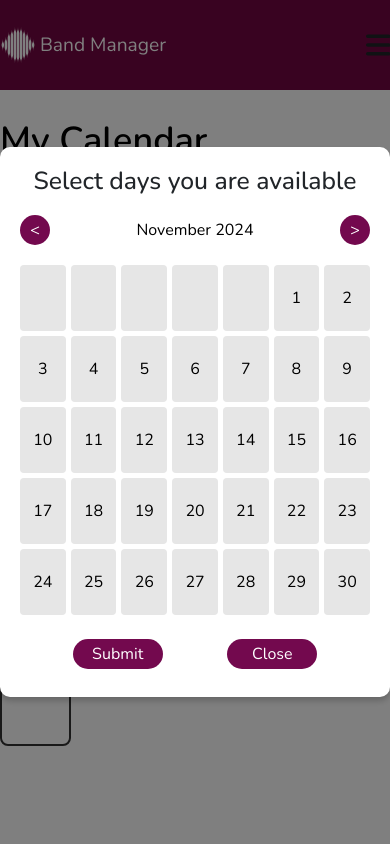
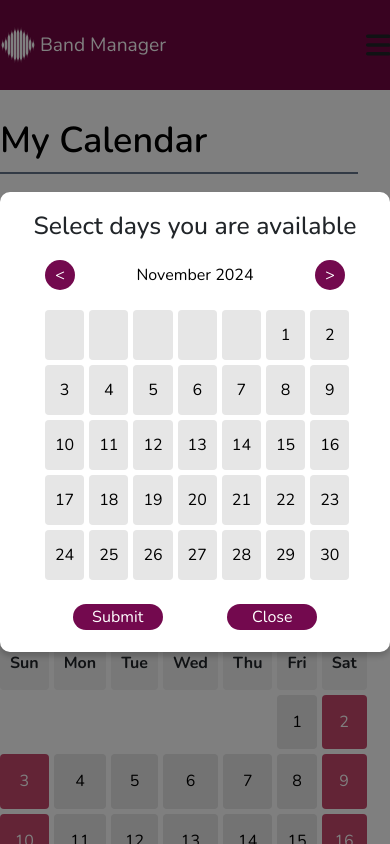
Before and after one commit to Kannella/band_management_front_end, a React (Create React App) app in the folder app/: page /calendar in a window 390 px wide. Both pictures are taken after a click on the button "Add your Availability". Built offline with nearby package versions, Linux system fonts and the light colour scheme.

Commit message:
Responsive Calendar

```diff
--- a/app/src/pages/manager/calendar.css
+++ b/app/src/pages/manager/calendar.css
@@ -16,14 +16,14 @@
   padding: 20px;
   border-radius: 10px;
   width: 600px;
-  height: 550px;
+  height: 480px;
   max-width: 100%;
   box-shadow: 0 4px 6px rgba(0, 0, 0, 0.2);
   text-align: center;
 }
 
 .mini-calendar{
-  max-width: 60%;
+  max-width: 40%;
   font-family: "Nunito", sans-serif;
   align-items: center;
   justify-content: center;
@@ -60,7 +60,7 @@
   text-align: center;
   display: grid;
   width: 100%;
-  height: 100px;
+  height: 270px;
   grid-template-columns: repeat(7, 1fr);
   gap: 5px;
   margin-top: 10px;
@@ -72,12 +72,10 @@
 
 .mini-calendar-buttons button{
   width: 90px;
-  height: 30px;
   background-color: rgba(115, 9, 78, 1);
   color: white;
   border: none;
   border-radius: 20px;
-
 }
 
 .calendar {
@@ -91,6 +89,9 @@
   justify-content: space-between;
   align-items: center;
   padding: 10px 0;
+  width: 100%;
+  height: 100px;
+  width: 100%;
 }
 
 .calendar-header button{
@@ -182,15 +183,16 @@
     background-color: #9F1239;
     color: white;
     width: 75%;
-    height: 40px;
+    height: 50px;
     font-family: "Nunito", sans-serif;
     border: none;
     border-radius: 15px;
+    margin-top: 20px;
 }
 
 .square-box {
   width: 100%;
-  height: 434px;
+  height: 380px;
   border: 2px solid #333;
   border-radius: 8px;
   padding: 10px;
@@ -210,3 +212,43 @@
   background-color: #f0f0f0;
   border-radius: 4px;
 }
+
+@media (max-width: 700px) {
+  .row:nth-of-type(1) {
+    flex-direction: column;
+    text-align: center; /* Empilha os elementos */
+  }
+
+  .col-3,
+  .calendar-container {
+     max-width: 100%;
+     width: 100%; /* Largura total */
+  }
+  .calendar-container {
+    margin-top: 20px;
+    /* Espaçamento extra entre os elementos */
+  }
+  .square-box{
+    height: 230px;
+    text-align: center;
+  }
+
+  .calendar-header,
+  .calendar-grid{
+    max-width: 160%;
+    width: 160%;
+  }
+
+  .popup-content{
+    width: 400px;
+    height: 460px;
+
+  }
+
+  .mini-calendar-header,
+  .mini-calendar-grid{
+    width: 300px;
+    margin-left: 25px;
+  }
+
+}
--- a/app/src/pages/manager/calendar.jsx
+++ b/app/src/pages/manager/calendar.jsx
@@ -82,7 +82,7 @@ const Calendar = () => {
 
 
   return (
-     <div className=' row col'>
+     <div className='row col'>
         <div className='col-3 text-center'>
           <button className="addAvailabilityButton" onClick={togglePopup}>
             Add your Availability
--- a/app/src/pages/manager/calendarPopUp.jsx
+++ b/app/src/pages/manager/calendarPopUp.jsx
@@ -79,7 +79,7 @@ const CalendarPopup = () => {
                     <span>{currentDate.toLocaleString('default', { month: 'long' })} {currentDate.getFullYear()}</span>
                     <button onClick={() => changeMonth(1)}>&gt;</button>
                 </div>
-                <div className="calendar-grid">
+                <div className="mini-calendar-grid">
                     {generateCalendarDays().map((day, index) => (
                         <button
                         key={index}
@@ -92,8 +92,8 @@ const CalendarPopup = () => {
                 </div>
                 <br />
                 <div className='mini-calendar-buttons row'>
-                    <button onClick={handleSubmit}>Submit</button>
-                    <button onClick={handleRefresh}>Close</button>
+                    <button  onClick={handleSubmit}>Submit</button>
+                    <button  onClick={handleRefresh}>Close</button>
                 </div>
             </div>
         </div>
--- a/app/src/pages/manager/calendar_manager_page.jsx
+++ b/app/src/pages/manager/calendar_manager_page.jsx
@@ -8,7 +8,6 @@ const CalendarManagerPage = () => {
     <div className='screen container-fluid'>
       <div className='col-11'>
         <h1 className='calendarTitle'>My Calendar</h1>
-        <div class="divider"></div>
         <Calendar/>
       </div>
     </div>
```
Also changed, not shown: 1 other file (tests, documents, lock files or other folders).
